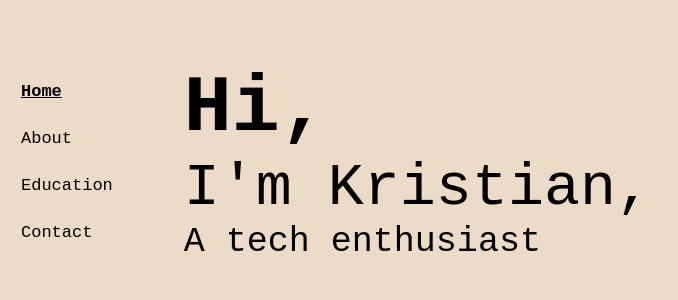
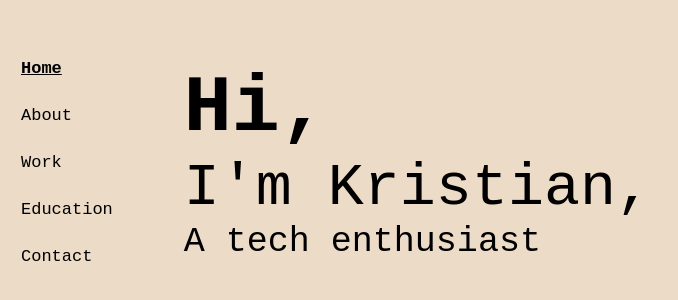
Before and after one commit to jegerud/jegerud.github.io, a React (Create React App) app: page / in a window 1280 px wide. Shown: the part 238-538 px from the top of the page, without its empty margins (0-678 px from the left). Built offline with nearby package versions, Linux system fonts and the light colour scheme; the HTML template or start-up script is replaced by a standard one.

Commit message:
feat: adjust navbar and app to include work experience

```diff
--- a/src/App.tsx
+++ b/src/App.tsx
@@ -4,6 +4,7 @@ import { About } from "./pages/about";
 import { Home } from "./pages/home";
 import { Contact } from "./pages/contact";
 import { Education } from "./pages/education";
+import { WorkExperience } from "./pages/work-experience";
 import { NavBar } from "./components/NavBar";
 
 function App() {
@@ -13,6 +14,7 @@ function App() {
       <AppContainer id="AppContainer">
         <Home />
         <About />
+        <WorkExperience />
         <Education />
         <Contact />
       </AppContainer>
--- a/src/components/NavBar.tsx
+++ b/src/components/NavBar.tsx
@@ -8,7 +8,7 @@ export const NavBar = (props: Props) => {
   const setScrollPosition = (ref: any) => {
     const element = document.getElementById('AppContainer');
     if (element != null){
-      const scrollTo = (element.scrollHeight / 4) * ref;
+      const scrollTo = (element.scrollHeight / 5) * ref;
       element.scrollTo({
         top: scrollTo,
         behavior: "smooth"
@@ -22,12 +22,13 @@ export const NavBar = (props: Props) => {
       if (element != null) {
         var position = element.scrollTop;
         var total = element.scrollHeight;
-        var elementHeight = total / 4;
+        var elementHeight = total / 5;
 
         if (position <= elementHeight * 0.7) setActive(0);
         else if (position >= elementHeight * 0.7 && position < elementHeight * 1.7) setActive(1);
         else if (position >= elementHeight * 1.7 && position < elementHeight * 2.7) setActive(2);
-        else if (position >= elementHeight * 2.7) setActive(3);
+        else if (position >= elementHeight * 2.7 && position < elementHeight * 3.7) setActive(3);
+        else if (position >= elementHeight * 3.7) setActive(4);
       }
     }, 250);
     return () => clearInterval(interval);
@@ -37,8 +38,9 @@ export const NavBar = (props: Props) => {
     <Topnav>
       <NavElement active={active === 0} onClick={() => setScrollPosition(0)}>Home</NavElement>
       <NavElement active={active === 1} onClick={() => setScrollPosition(1)}>About</NavElement>
-      <NavElement active={active === 2} onClick={() => setScrollPosition(2)}>Education</NavElement>
-      <NavElement active={active === 3} onClick={() => setScrollPosition(3)}>Contact</NavElement>
+      <NavElement active={active === 2} onClick={() => setScrollPosition(2)}>Work</NavElement>
+      <NavElement active={active === 3} onClick={() => setScrollPosition(3)}>Education</NavElement>
+      <NavElement active={active === 4} onClick={() => setScrollPosition(4)}>Contact</NavElement>
     </Topnav>
   );
 };
```
